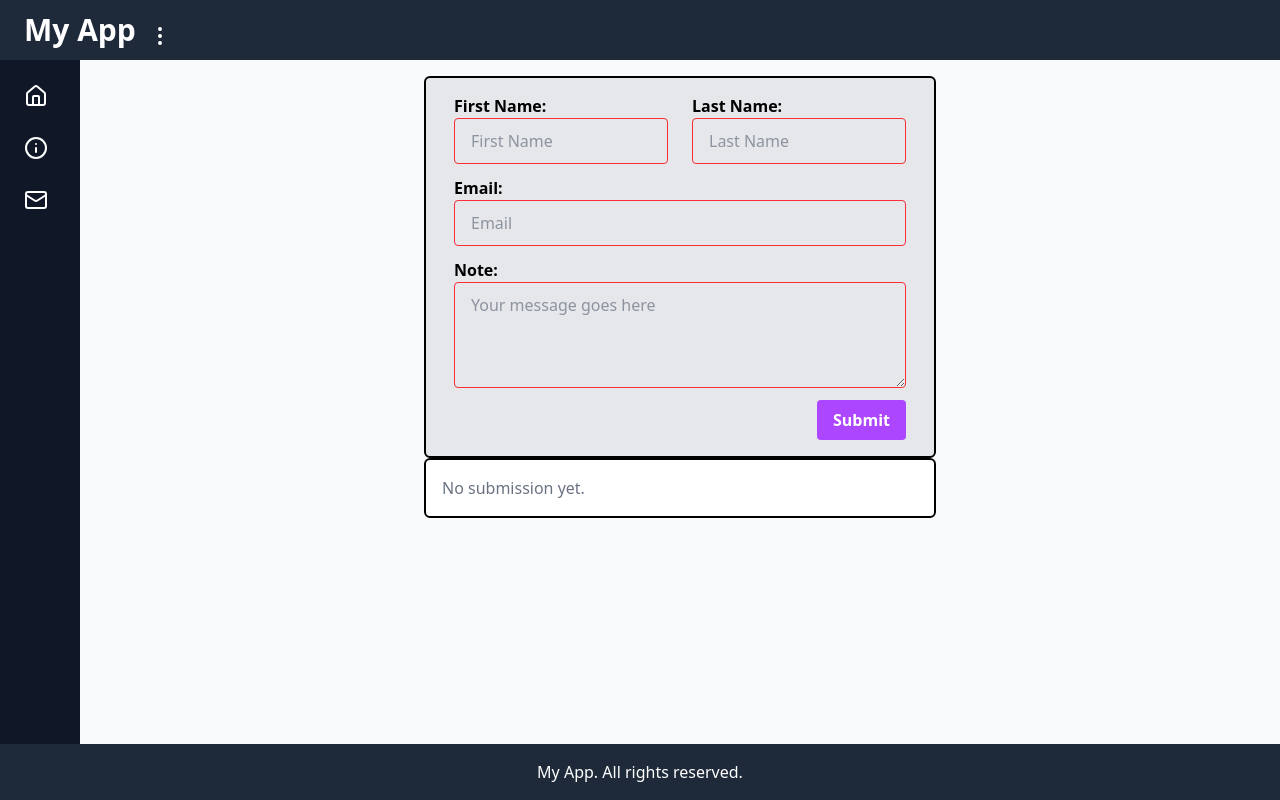
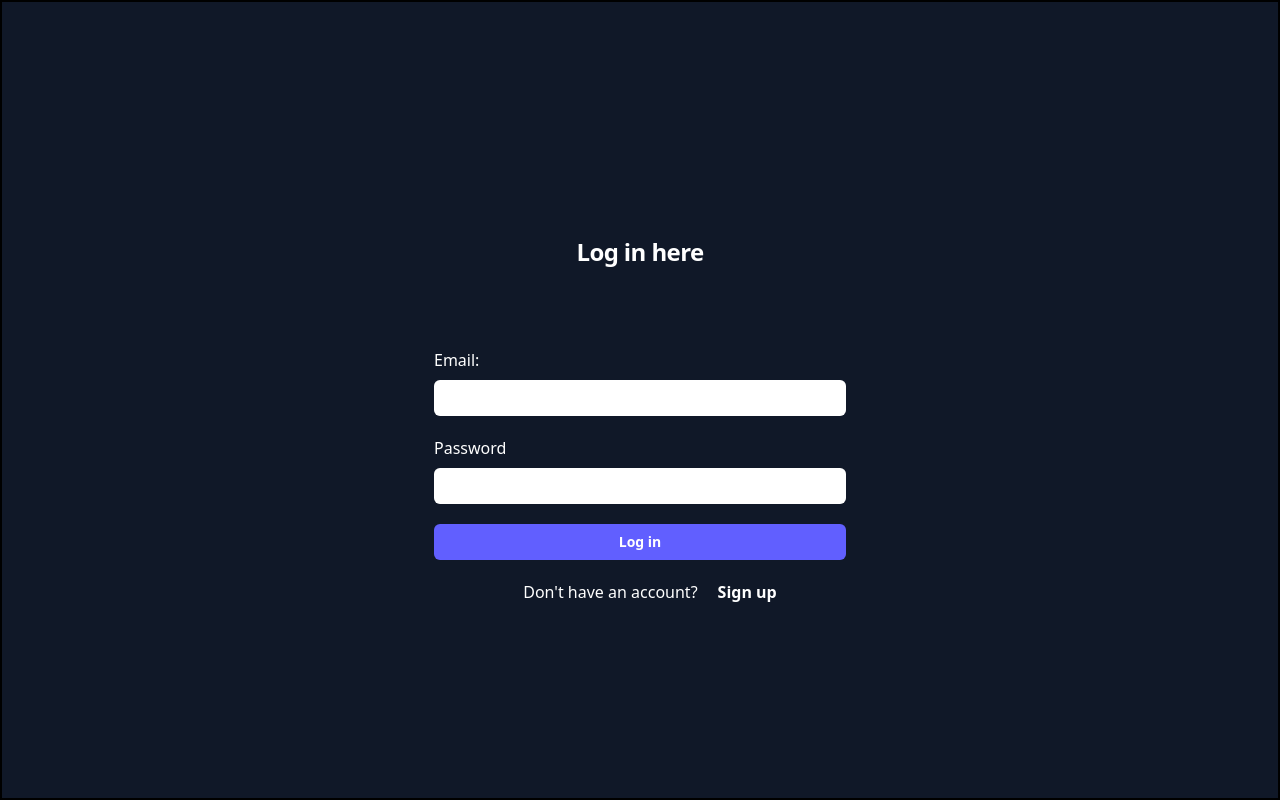
Before and after one commit to Umayrrrr/test_repo, a React (Vite) app: page /contacts in a window 1280 px wide. Built offline with nearby package versions, Linux system fonts and the light colour scheme.

Commit message:
signup/login added

```diff
--- a/src/App.jsx
+++ b/src/App.jsx
@@ -8,8 +8,8 @@ export default function App() {
   return (
     <BrowserRouter>
       <Routes>
-        <Route path="/" element={<Layout />}>
-          <Route path="/" element={<Home />} />
+          <Route path="/" element={<Layout />}>
+          <Route path="/home" element={<Home />} />
           <Route path="/about" element={<About />} />
           <Route path="/contacts" element={<Contacts />} />
         </Route>
--- a/src/Layout.jsx
+++ b/src/Layout.jsx
@@ -3,26 +3,29 @@ import { useState } from 'react';
 import Sidebar from './components/sidebar';
 import Header from './components/Header';
 import Footer from './components/Footer';
+import LoginSignup from './components/LoginSignup';
 
 
 export default function Layout() {
-  const [isSidebarOpen, setIsSidebarOpen] = useState(false);
+    return(<LoginSignup/>);
+  // const [isSidebarOpen, setIsSidebarOpen] = useState(false);
 
-  const toggleSidebar = () => {
-    setIsSidebarOpen(!isSidebarOpen);
-  };
+  // const toggleSidebar = () => {
+  //   setIsSidebarOpen(!isSidebarOpen);
+  // };
 
-  return (
-    <div className="flex flex-col min-h-screen">
-      <Header onToggle={toggleSidebar} />
+  // return (
 
-      <div className="flex flex-auto">
-        <Sidebar isOpen={isSidebarOpen} toggleSidebar={toggleSidebar} />
-        <main className="flex-1 p-4 bg-gray-50">
-          <Outlet />
-        </main>
-      </div>
-      <Footer />
-    </div>
-  );
+  //   <div className="flex flex-col min-h-screen">
+  //     <Header onToggle={toggleSidebar} />
+
+  //     <div className="flex flex-auto">
+  //       <Sidebar isOpen={isSidebarOpen} toggleSidebar={toggleSidebar} />
+  //       <main className="flex-1 p-4 bg-gray-50">
+  //         <Outlet />
+  //       </main>
+  //     </div>
+  //     <Footer />
+  //   </div>
+  // );
 }
--- /dev/null
+++ b/src/components/LoginSignup.jsx
@@ -0,0 +1,122 @@
+import { useState } from "react";
+import { useForm } from "react-hook-form";
+
+export default function LoginSignup() {
+  const [isLogIn, setIsLogIn] = useState(true);
+  const {
+    register,
+    handleSubmit,
+    formState: { errors },
+  } = useForm();
+  const onSubmit=(data)=>console.log(data);
+
+  return (
+    <div className="bg-gray-900 flex flex-col h-screen justify-center px-6 py-12 border-2 lg:px-8 ">
+      <div className="sm:mx-auto sm:w-full sm:max-w-sm  ">
+        <h2 className="mt-10 text-center font-bold text-2xl text-white tracking-tight">
+          {isLogIn ? "Log in here" : "Sign up here"}
+        </h2>
+      </div>
+      <div>
+        <div className="mt-10 ">
+          <form onSubmit={handleSubmit(onSubmit)}
+          className="space-y-5 p-5 px-100">
+            {!isLogIn ? (
+              <div>
+                <label
+                  htmlFor="username"
+                  className="font-medium text-white block "
+                >
+                  Username:
+                </label>
+
+                <div className="mt-2">
+                  <input
+                    id="username"
+                    type="text"
+                    {...register("username",{required:{
+                        value: true,
+                        message:"Username is required.",
+                    }
+                },
+                   { minLength:
+                    {
+                        value:3,
+                        message:"Minimun 3 characters",
+                    }}
+                )}
+                    className="block w-full rounded-md bg-white  px-3 py-1.5 text-base outline-1 -outline-offset-1 outline-white/10 placeholder:text-gray-500 focus:outline-2 focus:-outline-offset-2 focus:outline-indigo-500 sm:text-sm/ "
+                  />
+                  <p className="text-red-500">{errors.username?.message}</p>
+                </div>
+
+              </div>
+            ) : (
+              <div> </div>
+            )}
+
+            <div>
+              <label htmlFor="email" className="font-medium text-white block ">
+                Email:
+              </label>
+
+              <div className="mt-2">
+                <input
+                  id="email"
+                  type="text"
+                  {...register("email",{
+                    pattern:{
+                        value: /^((?!\.)[\w-_.]*[^.])(@\w+)(\.\w+(\.\w+)?[^.\W])$/ ,
+                        message: 'Invalid email format',
+                    }})}
+                  className="block w-full rounded-md bg-white  px-3 py-1.5 text-base outline-1 -outline-offset-1 outline-white/10 placeholder:text-gray-500 focus:outline-2 focus:-outline-offset-2 focus:outline-indigo-500 sm:text-sm/ "
+                />
+                <p className="text-red-500">{errors.email?.message}</p>
+              </div>
+
+            </div>
+
+            <div>
+              <label
+                htmlFor="password"
+                className="font-medium text-white block "
+              >
+                Password
+              </label>
+
+              <div className="mt-2">
+                <input
+                {...register("password",{required:"This is required"})}
+                  id="password"
+                  type="Password"
+                  className="block w-full rounded-md bg-white  px-3 py-1.5 text-base  outline-1 -outline-offset-1 outline-white/10 placeholder:text-gray-500 focus:outline-2 focus:-outline-offset-2 focus:outline-indigo-500 sm:text-sm/ "
+                />
+                <p className="text-red-500">{errors.email?.message}</p>
+              </div>
+            </div>
+
+            <div>
+              <button
+                type="submit"
+                className="flex w-full justify-center rounded-md bg-indigo-500 px-3 py-1.5 text-sm/6 font-semibold text-white hover:bg-indigo-400 focus-visible:outline-2 focus-visible:outline-offset-2 focus-visible:outline-indigo-500"
+              >
+                {isLogIn ? "Log in" : "Sign up"}
+              </button>
+            </div>
+          </form>
+          <div className="flex justify-center">
+            <p className="text-white px-5">
+              {isLogIn ? "Don't have an account?" : "Already have an account?"}
+            </p>
+            <button
+              onClick={() => setIsLogIn(!isLogIn)}
+              className=" text-white font-bold cursor-pointer"
+            >
+              {isLogIn ? "Sign up" : "Log in"}{" "}
+            </button>
+          </div>
+        </div>
+      </div>
+    </div>
+  );
+}
--- a/src/components/sidebar.jsx
+++ b/src/components/sidebar.jsx
@@ -3,11 +3,11 @@ import { Home, Info, Mail, MoreVertical } from 'lucide-react';
 
 export default function Sidebar({ isOpen, toggleSidebar }) {
     return (
-        <aside className={`${isOpen ? 'w-50' : 'w-20'} transition-all duration-500 text-white bg-gray-900 p-4`}>
+        <aside className={`${isOpen ? 'w-50' : 'w-20'} transition-all duration-700 text-white bg-gray-900 p-4`}>
 
 
             <nav className="flex flex-col gap-3">
-                <Link to="/" className="flex items-center gap-2 hover:bg-gray-500 p-2 rounded">
+                <Link to="/home" className="flex items-center gap-2 hover:bg-gray-500 p-2 rounded">
                     <Home  />
                     {isOpen && <span>Home</span>}
                 </Link>
--- a/src/pages/Home.jsx
+++ b/src/pages/Home.jsx
@@ -1,8 +1,8 @@
+
 export default function Home() {
+
     return (
-        <div className="flex h-full justify-center items-center">
-
-            <h1 className="font-bold font-serif shadow-xl">Pakhair raghle</h1>
-        </div>
+        <h1 className="px-150 py-50 font-bold
+        ">Pakhair Raghle!</h1>
     );
 }
```
